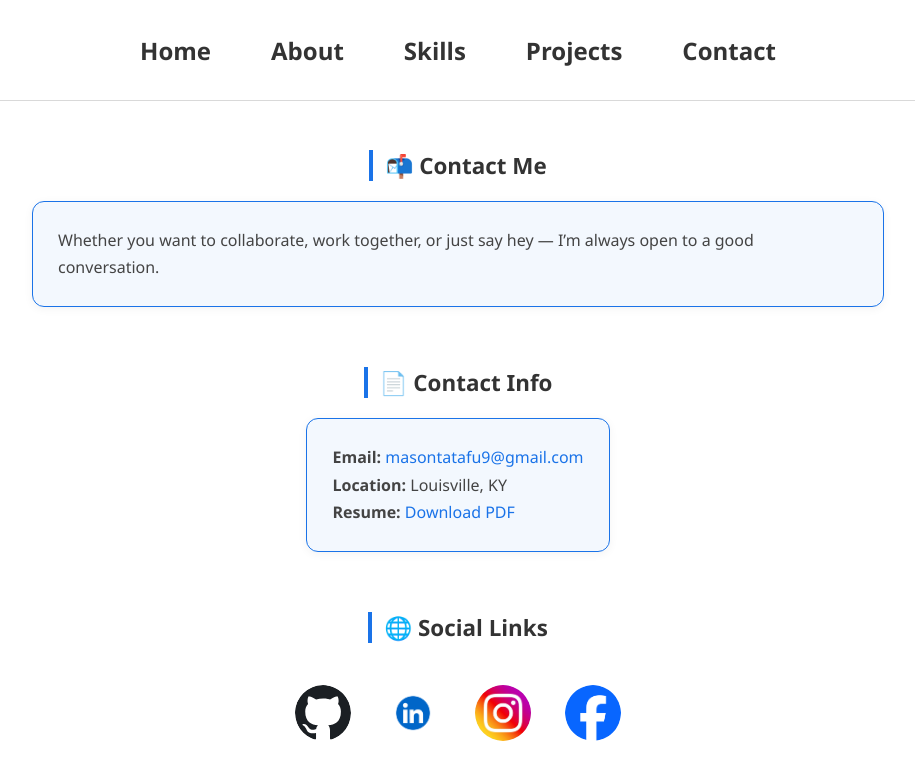
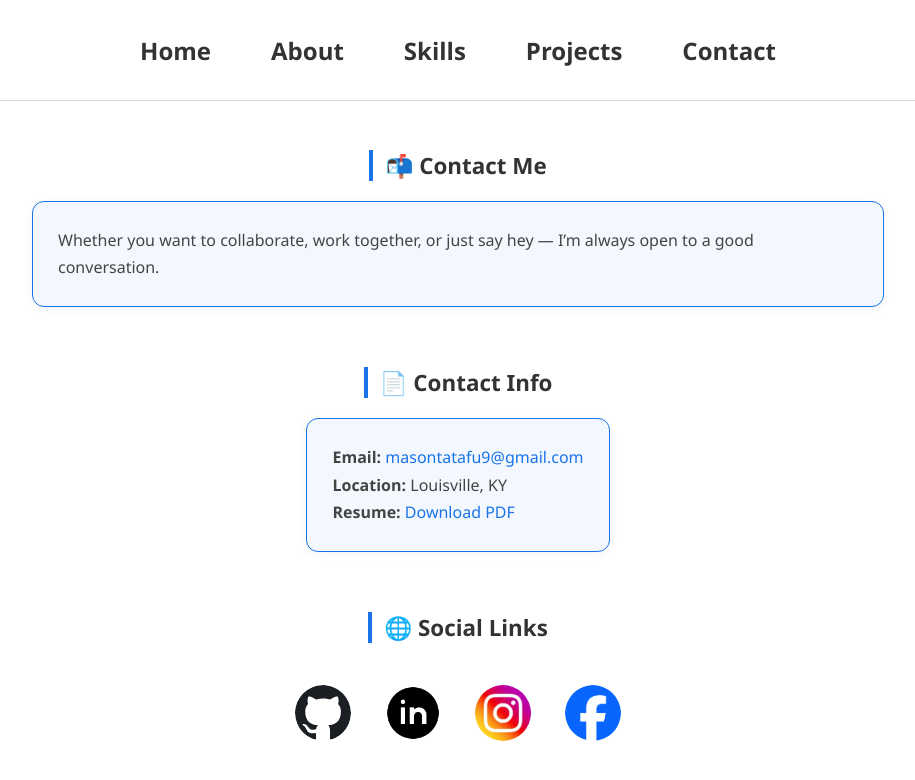
Before and after one commit to masontatafu/masontatafu.github.io, a Jekyll site: the page built from contact.md, in a window 1280 px wide. Shown: the top 780 px of the page, without its empty margins (182-1097 px from the left). Built offline with Jekyll 4.4.1, drawn with Linux system fonts in a browser that asks for light colours.

Commit message:
Update contact.md

```diff
--- a/contact.md
+++ b/contact.md
@@ -25,7 +25,7 @@ Whether you want to collaborate, work together, or just say hey — I’m always
     <img src="/assets/images/Octicons-mark-github.svg" alt="GitHub" class="social-icon-img">
   </a>
   <a href="https://www.linkedin.com/in/mason-tatafu-91b0742a2" target="_blank" rel="noopener noreferrer">
-    <img src="/assets/images/linkedin.webp" alt="LinkedIn" class="social-icon-img">
+    <img src="/assets/images/linkedin-circled.png" alt="LinkedIn" class="social-icon-img">
   </a>
   <a href="https://www.instagram.com/masontatafu" target="_blank" rel="noopener noreferrer">
     <img src="/assets/images/insta.jpg" alt="Instagram" class="social-icon-img">
```
